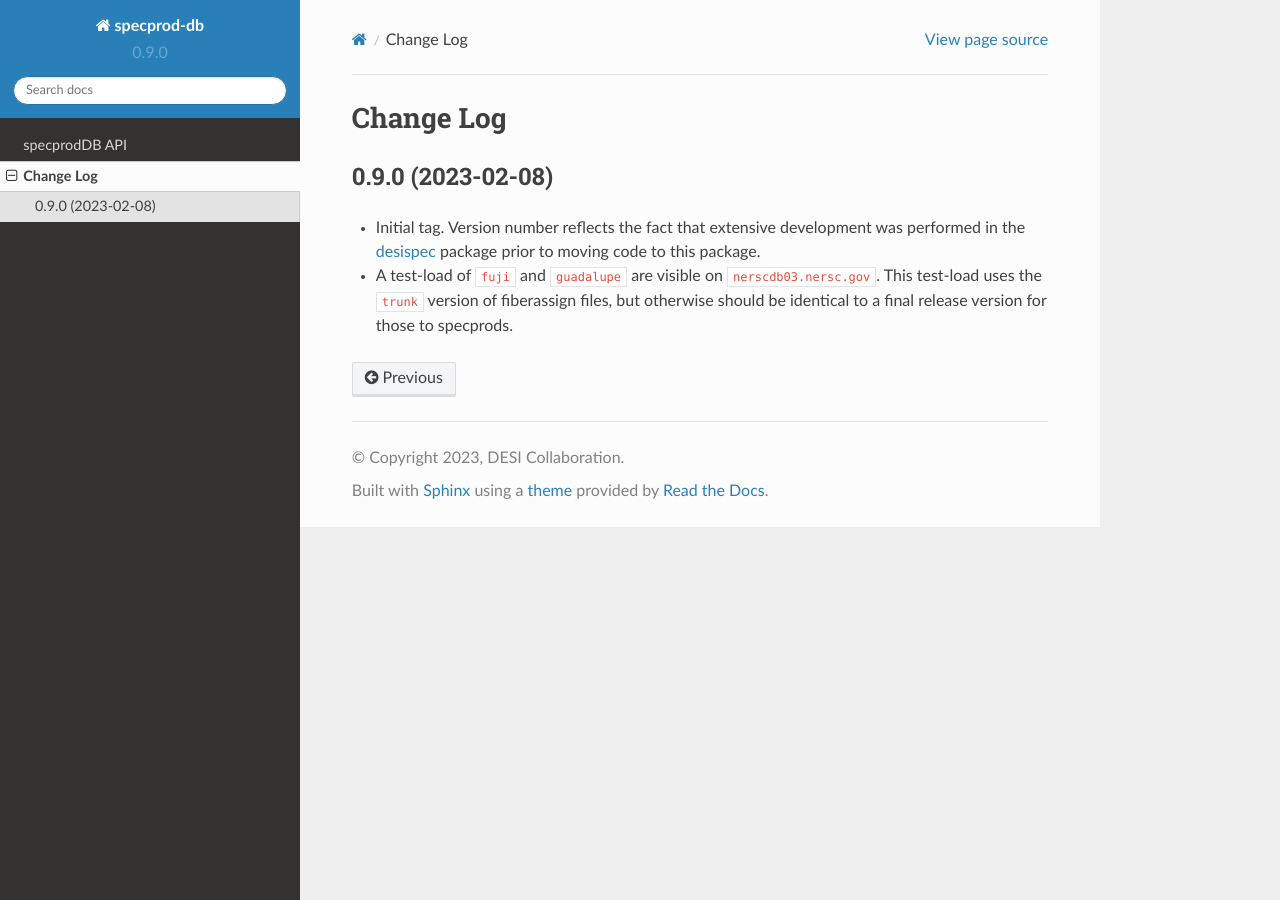
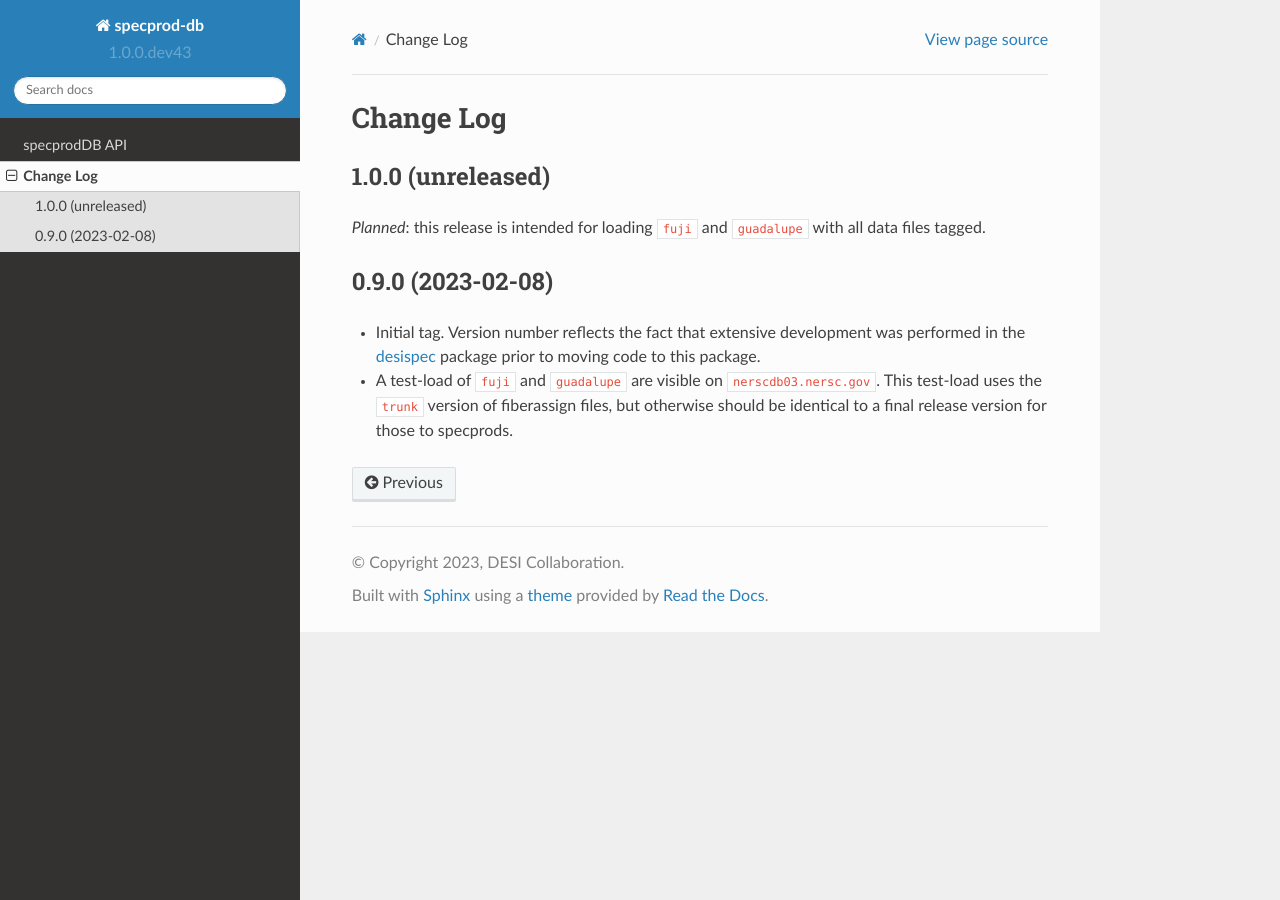
Before and after one commit to desihub/specprod-db, a Sphinx documentation site: the page built from doc/changes.rst, in a window 1280 px wide. Built offline with Sphinx 7.4.7 and the Read the Docs theme 2.0.0, drawn with Linux system fonts in a browser that asks for light colours.

Commit message:
bump version after tag

```diff
--- a/doc/changes.rst
+++ b/doc/changes.rst
@@ -1,6 +1,12 @@
 ==========
 Change Log
 ==========
+
+1.0.0 (unreleased)
+------------------
+
+*Planned*: this release is intended for loading ``fuji`` and ``guadalupe`` with
+all data files tagged.
 
 0.9.0 (2023-02-08)
 ------------------
--- a/py/specprodDB/_version.py
+++ b/py/specprodDB/_version.py
@@ -1 +1 @@
-__version__ = '0.9.0'
+__version__ = '1.0.0.dev43'
```
